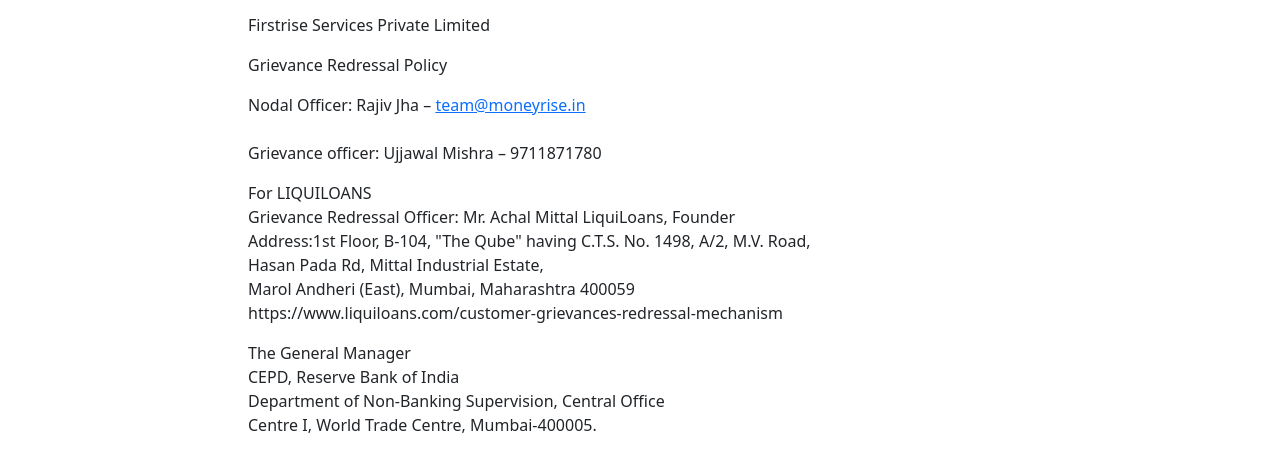
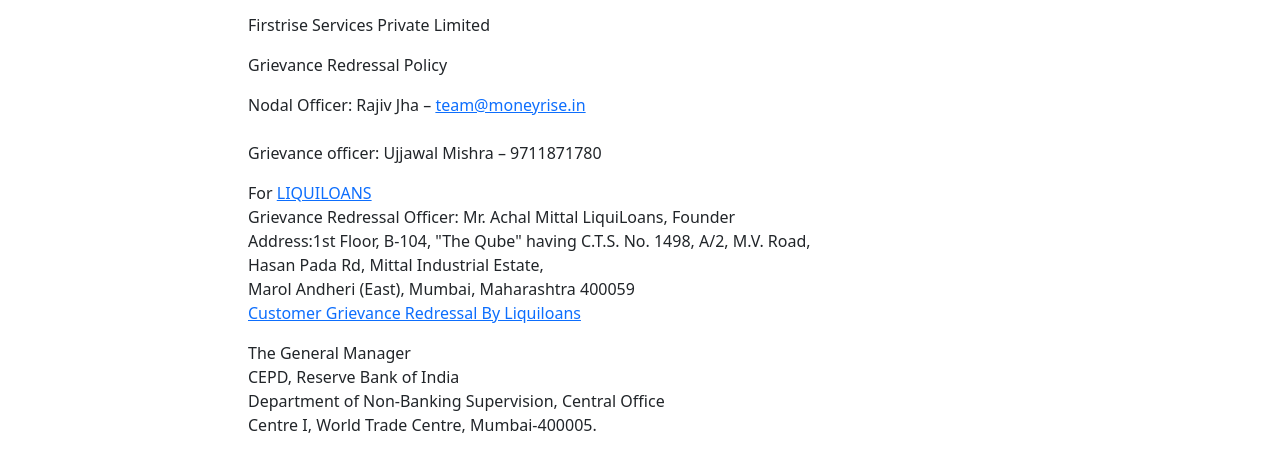
Before and after one commit to moneyriseindia/moneyrise-website, a plain HTML site: page grievances.html in a window 1280 px wide. Shown: the part 183-642 px from the top of the page. Drawn offline with nearby package versions, Linux system fonts and the light colour scheme; a script that the page names is missing.

Commit message:
add link to lender

```diff
--- a/grievances.html
+++ b/grievances.html
@@ -133,12 +133,12 @@
                               <p>Nodal Officer: Rajiv Jha &ndash; <a href="mailto:team@moneyrise.in"> team@moneyrise.in<br></a><br />
                               Grievance officer: Ujjawal Mishra &ndash; 9711871780</p>
 
-                              <p>For LIQUILOANS<br />
+                              <p>For <a href="https://www.liquiloans.com/" target="_blank">LIQUILOANS</a><br />
                               Grievance Redressal Officer: Mr. Achal Mittal LiquiLoans, Founder<br />
                               Address:1st Floor, B-104, &quot;The Qube&quot; having C.T.S. No. 1498, A/2, M.V. Road,<br />
                               Hasan Pada Rd, Mittal Industrial Estate,<br />
                               Marol Andheri (East), Mumbai, Maharashtra 400059<br />
-                              https://www.liquiloans.com/customer-grievances-redressal-mechanism</p>
+                              <a href="https://www.liquiloans.com/customer-grievances-redressal-mechanism" target="_blank">Customer Grievance Redressal By Liquiloans</a></p>
 
                               <p>The General Manager<br />
                               CEPD, Reserve Bank of India<br />
```
